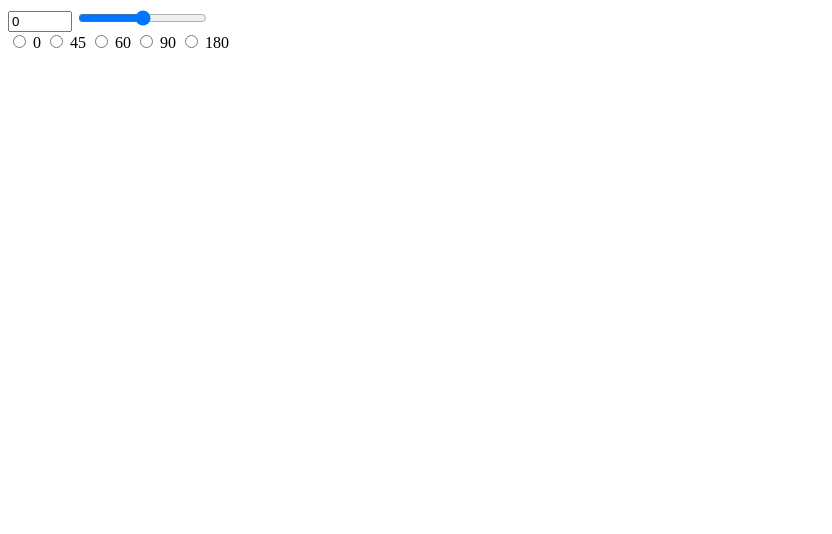
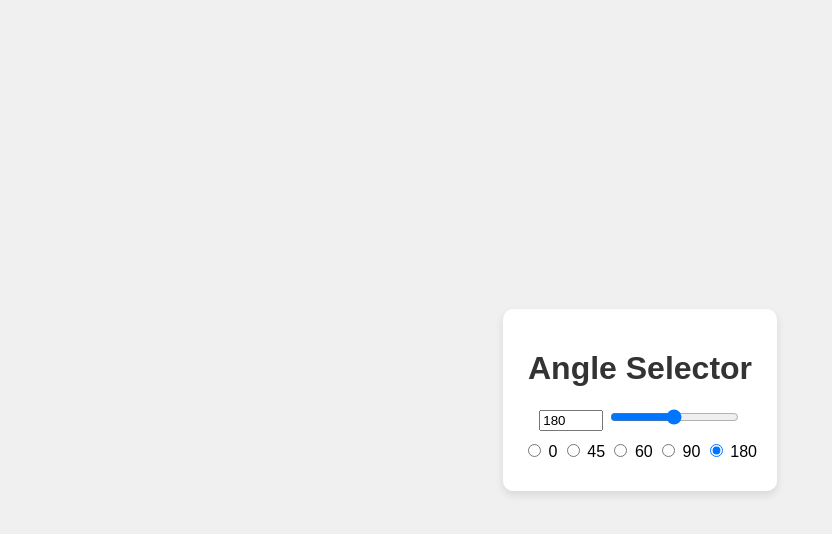
Before and after one commit to Didula98/angle-selector-using-vanilla-js-and-html, a plain HTML site: page index.html in a window 1280 px wide. Shown: the whole page, without its empty margins (0-832 px from the left). Drawn offline with Linux system fonts and the light colour scheme.

Commit message:
Update html file

```diff
--- a/index.html
+++ b/index.html
@@ -4,22 +4,54 @@
     <meta charset="UTF-8">
     <meta name="viewport" content="width=device-width, initial-scale=1.0">
     <title>Angle Selector</title>
+    <style>
+        body {
+            display: flex;
+            flex-direction: column;
+            align-items: center;
+            justify-content: center;
+            height: 100vh;
+            margin: 0;
+            font-family: Arial, sans-serif;
+            background-color: #f0f0f0; /* Light background color for contrast */
+        }
+
+        .container {
+            border-radius: 10px; /* Rounded corners */
+            padding: 20px; /* Padding inside the container */
+            background-color: #fff; /* White background inside the container */
+            box-shadow: 0 4px 8px rgba(0, 0, 0, 0.1); /* Subtle shadow for depth */
+            text-align: center; /* Center the text inside the container */
+        }
+
+        h1 {
+            margin-bottom: 20px;
+            color: #333; /* Dark text color for readability */
+        }
+
+        .controls div {
+            margin-bottom: 10px;
+        }
+    </style>
 </head>
 <body>
+    <div class="container">
+        <h1>Angle Selector</h1>
+        <div class="controls">
             <div>
-        <input type="number" id="angle-input" value="0" min="0" max="360">
-        <input type="range" id="angle-slider" min="-180" max="180" value="0">
+                <input type="number" id="angle-input" value="180" min="0" max="360">
+                <input type="range" id="angle-slider" min="0" max="360" value="180">
             </div>
             <div>
                 <input type="radio" name="angle" id="angle0" value="0"> 0
                 <input type="radio" name="angle" id="angle45" value="45"> 45
                 <input type="radio" name="angle" id="angle60" value="60"> 60
                 <input type="radio" name="angle" id="angle90" value="90"> 90
-        <input type="radio" name="angle" id="angle180" value="180"> 180
+                <input type="radio" name="angle" id="angle180" value="180" checked> 180
             </div>
-    <div>
+        </div>
+    </div>
 
-    </div>
     <script>
         const angleInput = document.getElementById('angle-input');
         const angleSlider = document.getElementById('angle-slider');
@@ -28,17 +60,21 @@
         // Function to update slider and radio buttons when text box changes
         angleInput.addEventListener('input', function() {
             let value = parseInt(angleInput.value) || 0;
-            if (value < 0) value = 0;
-            if (value > 360) value = 360;
+            if (value > 360) {
+                value %= 360;
+            }
             angleInput.value = value;
-            angleSlider.value = value - 180;
+            angleSlider.value = value;
 
             updateRadioButtons(value);
         });
 
         // Function to update text box and radio buttons when slider changes
         angleSlider.addEventListener('input', function() {
-            let value = parseInt(angleSlider.value) + 180;
+            let value = parseInt(angleSlider.value);
+            if (value > 360) {
+                value %= 360;
+            }
             angleInput.value = value;
             updateRadioButtons(value);
         });
@@ -48,7 +84,7 @@
             radio.addEventListener('change', function() {
                 let value = parseInt(this.value);
                 angleInput.value = value;
-                angleSlider.value = value - 180;
+                angleSlider.value = value;
             });
         });
 
@@ -58,7 +94,6 @@
                 radio.checked = parseInt(radio.value) === value;
             });
         }
-
     </script>
 </body>
 </html>
```
Lines whose indentation alone changed are shown as unchanged.
